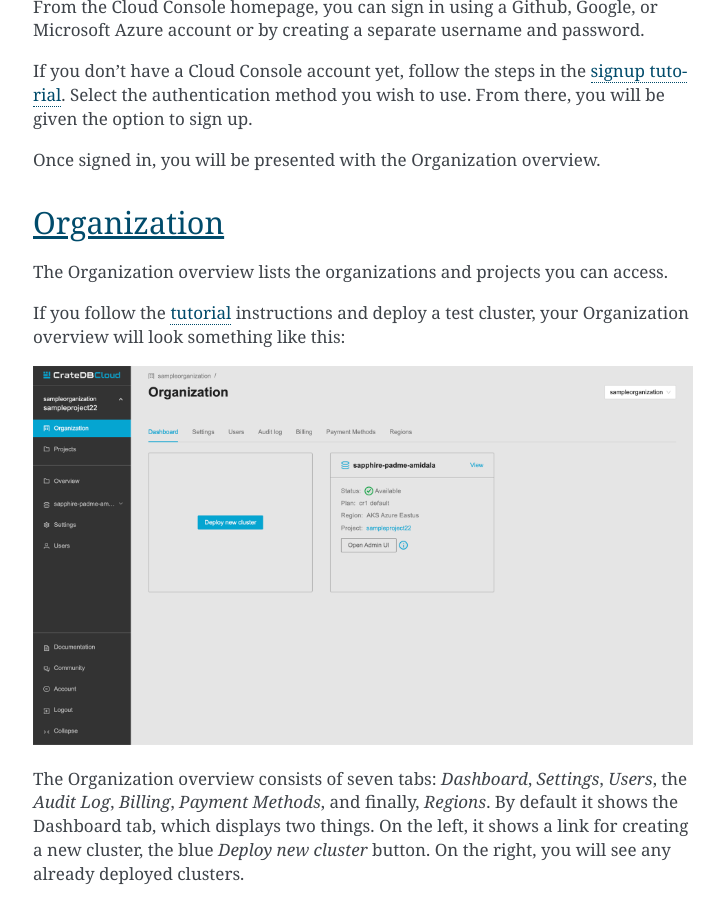
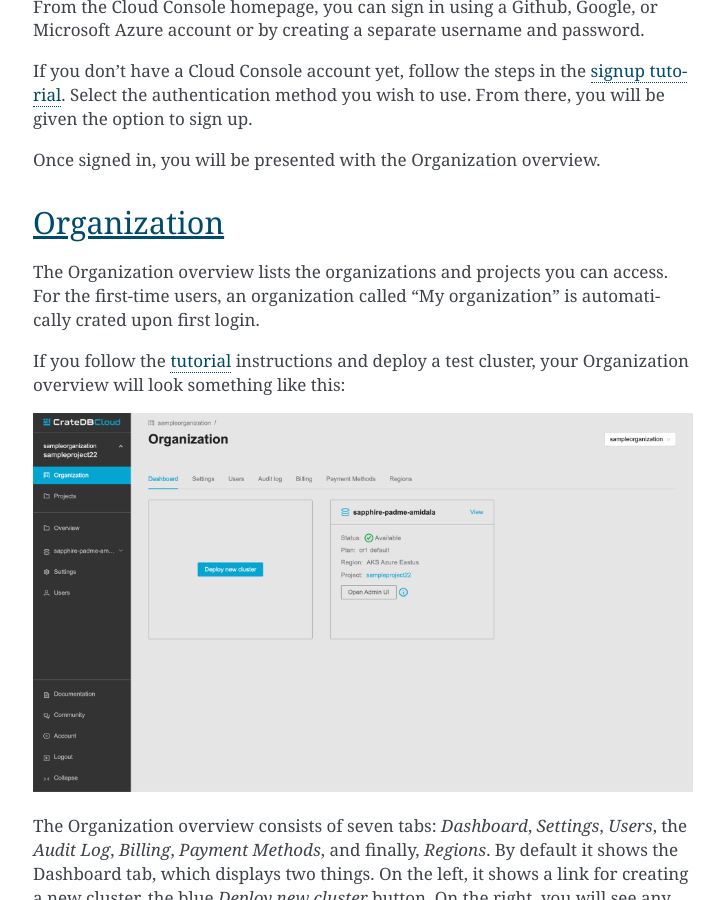
Before and after one commit to crate/cloud-reference, a Sphinx documentation site: the page built from docs/overview.rst, in a window 1280 px wide and 900 px high, scrolled down 1947 px. Shown: the whole window, without its empty margins (387-1111 px from the left). Built offline with Sphinx 7.4.7, drawn with Linux system fonts in a browser that asks for light colours.

Commit message:
Small edit (#58)
* Small edit

Co-authored-by: Romanas Sonkinas <romanass@gmail.com>

```diff
--- a/docs/overview.rst
+++ b/docs/overview.rst
@@ -61,6 +61,8 @@
 ============
 
 The Organization overview lists the organizations and projects you can access.
+For the first-time users, an organization called "My organization" is automatically
+crated upon first login.
 
 If you follow the `tutorial`_ instructions and deploy a test cluster, your
 Organization overview will look something like this:
@@ -97,10 +99,10 @@
 .. image:: _assets/img/organization-settings.png
    :alt: Cloud Console organization settings tab
 
-By clicking the *Edit* button next to the organization, you can rename it. Here
-you can also set the email address for notifications and indicate whether you
-want to receive them or not. To create or delete organizations, or to switch
-organization, go to your :ref:`Account <overview-account>` instead.
+By clicking the *Edit* button next to the organization, you can rename it.
+Here you can also set the email address for notifications and indicate whether
+you want to receive them or not. To create or delete organizations, or to
+switch organization, go to your :ref:`Account <overview-account>` instead.
 
 
 .. _overview-org-users:
```
